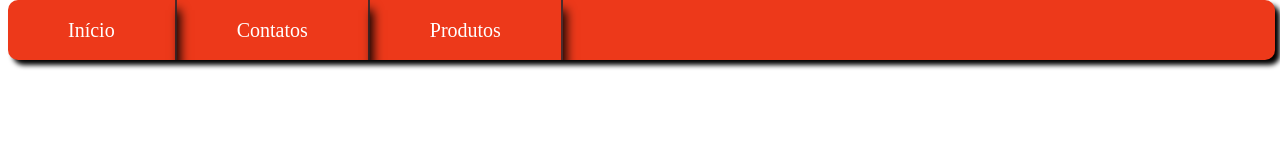
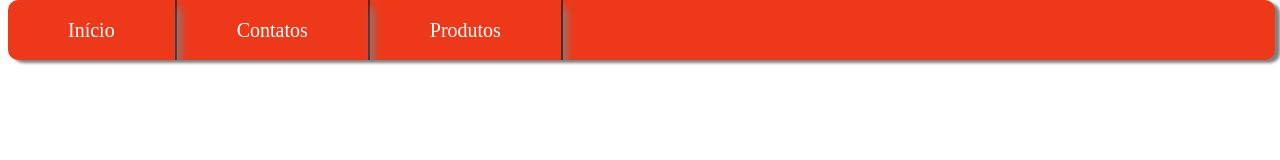
Before and after one commit to Devwarlt/fp, a plain HTML site: page inicio.html in a window 1280 px wide. Drawn offline with Linux system fonts and the light colour scheme; files that its build step writes are made by us from their sources.

Commit message:
commit nav
alterações no box shadow UL e LI

```diff
--- a/css/navbar.css
+++ b/css/navbar.css
@@ -28,9 +28,9 @@ li a:hover {
   background-color: #f7dc11;
 }
 #boxshadow ul {
-	box-shadow: 5px 5px 5px black;
+	box-shadow: 5px 3px 3px grey;
 
 }
 #boxshadow li {
-	box-shadow: 3px 10px 10px black;
-^}
+	box-shadow: 3px 8px 8px grey;
+}
```
